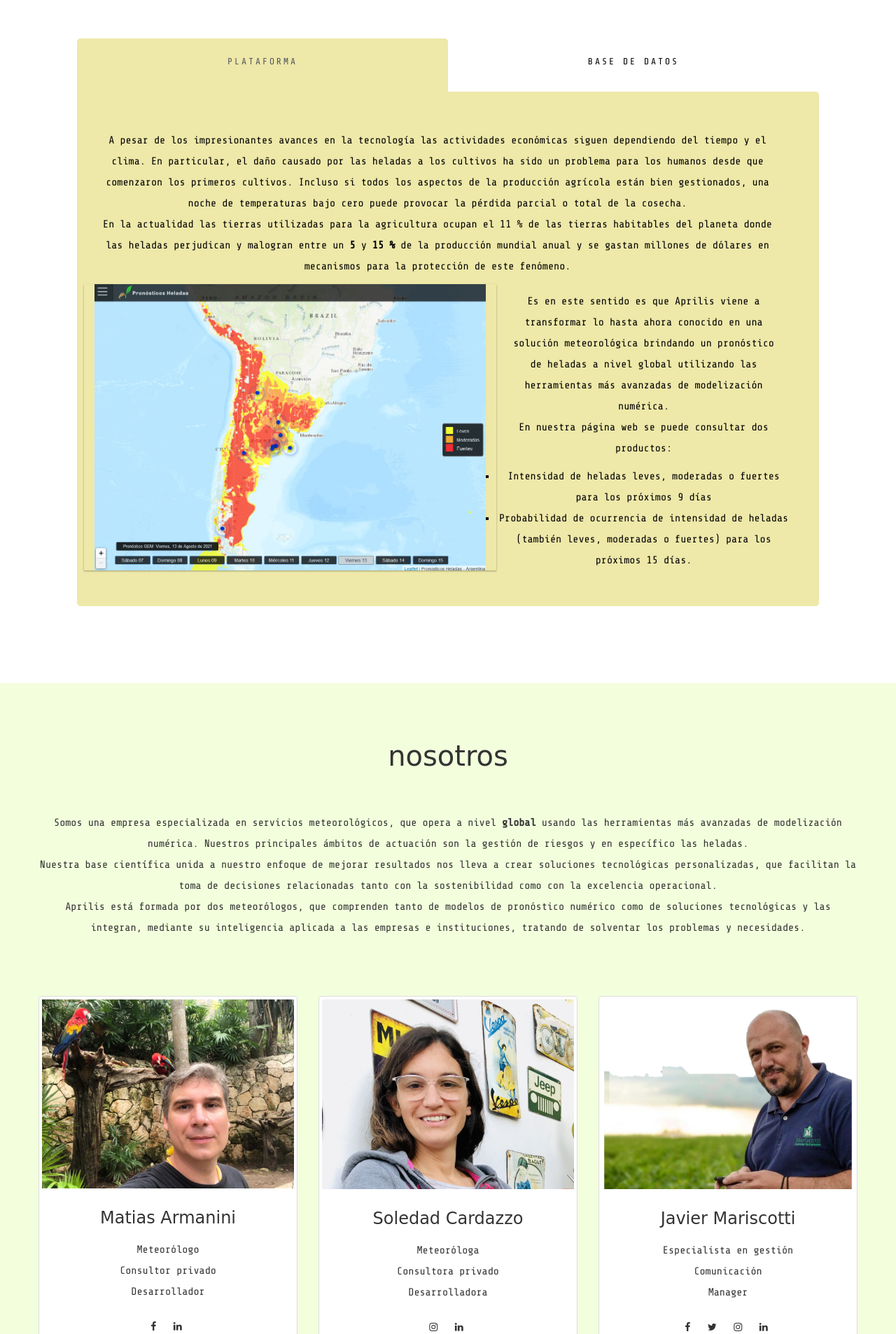
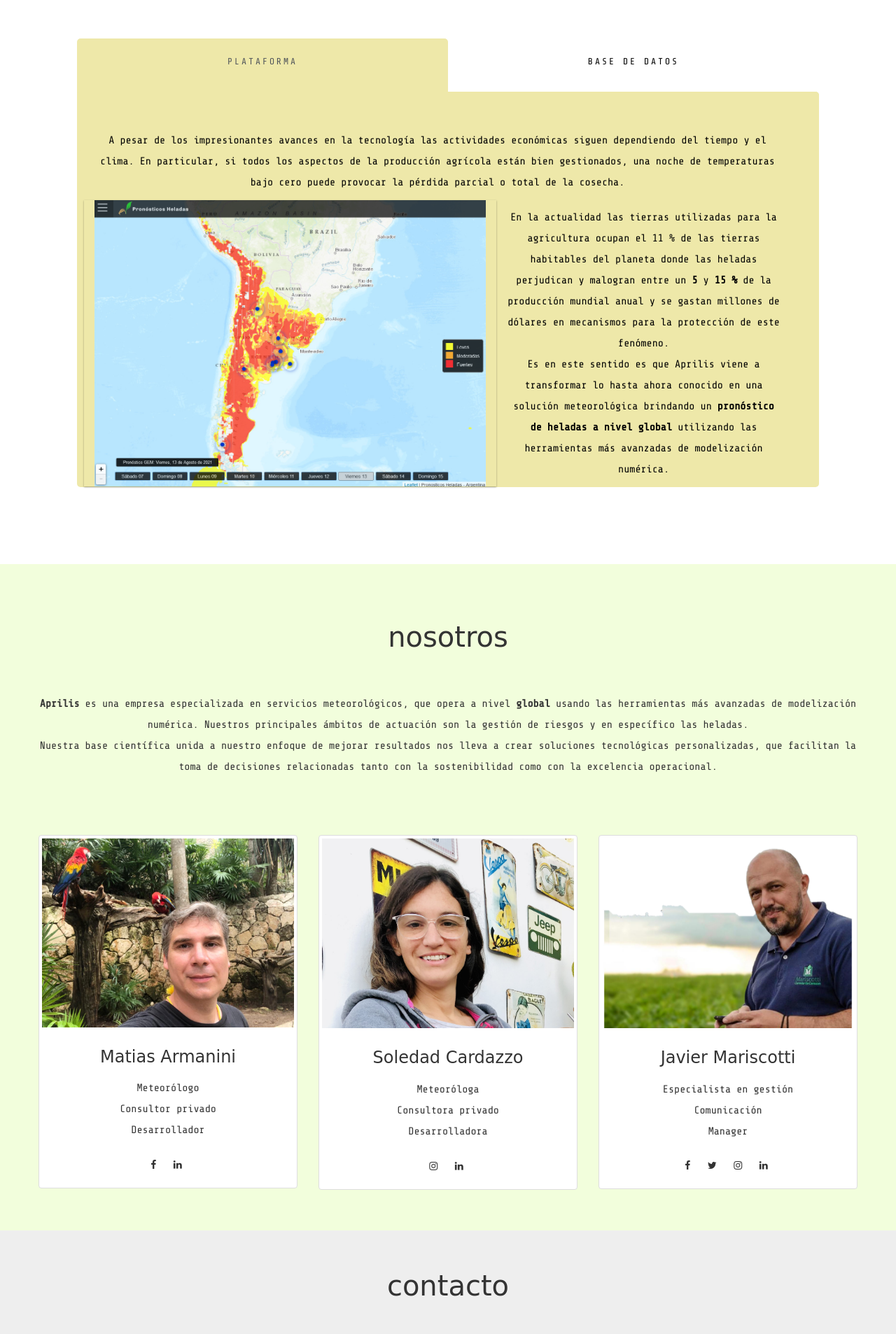
Before and after one commit to solecardazzo/webPage, a PHP site: page / in a window 1280 px wide. Shown: the part 1000-2906 px from the top of the page at 70% size. Run offline with PHP 8.4, Linux system fonts and the light colour scheme; some libraries are stand-ins or nearby versions; some web fonts are replaced.

Commit message:
saque texto

```diff
--- a/components/about.inc.php
+++ b/components/about.inc.php
@@ -3,9 +3,9 @@
     <div class="row">
       <div class="text-center about-content">
         <h2>nosotros</h2>
-        <p class="about-text">Somos una empresa especializada en servicios meteorológicos, que opera a nivel <strong>global</strong> usando las herramientas más avanzadas de modelización numérica. Nuestros principales ámbitos de actuación son la gestión de riesgos y en específico las heladas.
+        <p class="about-text"><strong>Aprilis</strong> es una empresa especializada en servicios meteorológicos, que opera a nivel <strong>global</strong> usando las herramientas más avanzadas de modelización numérica. Nuestros principales ámbitos de actuación son la gestión de riesgos y en específico las heladas.
           <br>Nuestra base científica unida a nuestro enfoque de mejorar resultados nos lleva a crear soluciones tecnológicas personalizadas, que facilitan la toma de decisiones relacionadas tanto con la sostenibilidad como con la excelencia operacional.
-          <br>Aprilis está formada por dos meteorólogos, que comprenden tanto de modelos de pronóstico numérico como de soluciones tecnológicas y las integran, mediante su inteligencia aplicada a las empresas e instituciones, tratando de solventar los problemas y necesidades.
+          <!-- <br>Aprilis está formada por dos meteorólogos, que comprenden tanto de modelos de pronóstico numérico como de soluciones tecnológicas y las integran, mediante su inteligencia aplicada a las empresas e instituciones, tratando de solventar los problemas y necesidades. -->
         </p>
         <!-- <img src="img/grupo.jpeg" alt="about me" class="image-responsive img-circle img-thumbnail center-block about-imagen"> -->
         <div class="row">
--- a/components/products.inc.php
+++ b/components/products.inc.php
@@ -9,18 +9,18 @@
     <li class="active">
       <div class="content__wrapper">
         <p class="text-color col-lg-12 col-md-12 col-sm-12 col-xs-12" >A pesar de los impresionantes avances en  la tecnología las actividades económicas siguen dependiendo del tiempo y el clima.
-          En particular, el daño causado por las heladas a los cultivos ha sido un problema para los humanos desde que comenzaron los primeros cultivos. Incluso si todos los aspectos de la producción agrícola están bien gestionados, una noche de temperaturas bajo cero puede provocar la pérdida parcial o total de la cosecha.
-          <br> En la actualidad las tierras utilizadas para la agricultura ocupan el 11 % de las tierras habitables del planeta donde las heladas perjudican y malogran entre un <strong>5</strong> y <strong>15 %</strong> de la producción mundial anual y se gastan millones de dólares en mecanismos para la protección de este fenómeno.
+          En particular, si todos los aspectos de la producción agrícola están bien gestionados, una noche de temperaturas bajo cero puede provocar la pérdida parcial o total de la cosecha.
         </p>
         <a href="http://www.pronosticosheladas.com/" title="Pronosticos heladas" target="_blank">
           <img src="img/paginaHeladas.png" class="img-responsive col-lg-7 col-md-7 col-sm-7 col-xs-12 card-1" >
         </a>
-        <p class="text-color col-lg-5 col-md-5 col-sm-5 col-xs-12" >Es en este sentido es que Aprilis viene a transformar lo hasta ahora conocido en una solución meteorológica brindando un pronóstico de heladas a nivel global utilizando las herramientas más avanzadas de modelización numérica.
-        <br> En nuestra página web se puede consultar dos productos:
+        <p class="text-color col-lg-5 col-md-5 col-sm-5 col-xs-12" > En la actualidad las tierras utilizadas para la agricultura ocupan el 11 % de las tierras habitables del planeta donde las heladas perjudican y malogran entre un <strong>5</strong> y <strong>15 %</strong> de la producción mundial anual y se gastan millones de dólares en mecanismos para la protección de este fenómeno.
+          <br>Es en este sentido es que Aprilis viene a transformar lo hasta ahora conocido en una solución meteorológica brindando un <strong>pronóstico de heladas a nivel global</strong> utilizando las herramientas más avanzadas de modelización numérica.
+        <!-- <br> En nuestra página web se puede consultar dos productos:
           <ul class="text-color">
               <li type="square"> Intensidad de heladas leves, moderadas o fuertes para los próximos 9 días</li>
               <li type="square"> Probabilidad de ocurrencia de intensidad de heladas (también leves, moderadas o fuertes) para los próximos 15 días.</li>
-          </ul>
+          </ul> -->
         </p>
       </div>
     </li>
@@ -28,7 +28,7 @@
       <div class="content__wrapper">
         <section>
           <p class="text-color col-lg-12 col-md-12 col-sm-12 col-xs-12 mb-3" >Mediante nuestra API se pueden realizar consultas en tiempo real en forma puntual, regional o mundial de los pronósticos disponibles en nuestra base de datos a través de un abono mensual con planes acordes a las necesidades de cada cliente.
-          <br>Estos pronósticos están disponibles para ser utilizados por las empresas como una innovadora herramienta de información.
+          <!-- <br>Estos pronósticos están disponibles para ser utilizados por las empresas como una innovadora herramienta de información. -->
           </p>
           <div class="feature-card">
               <div class="icon">
@@ -69,11 +69,5 @@
         </section>
       </div>
     </li>
-    <!-- <li>
-      <div class="content__wrapper">
-        <p class="text-color">Lorem ipsum dolor sit amet consectetur adipisicing elit. Iure iste mollitia autem voluptates earum, optio doloremque ipsam voluptatum blanditiis consequatur! Ipsum veniam quas aliquid fugiat omnis nostrum accusantium eligendi esse! </p>
-
-      </div>
-    </li> -->
   </ul>
 </section>
```
Also changed, not shown: components/navbar.inc.php (+0 -68 lines).
